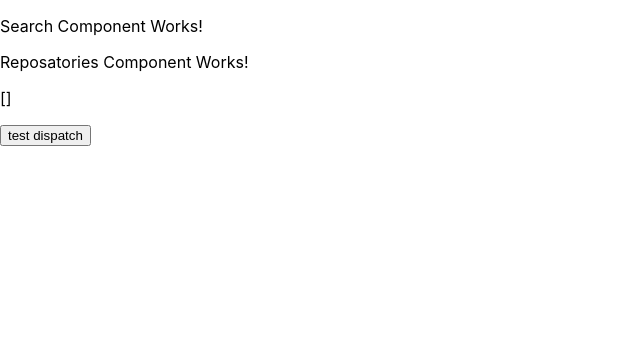
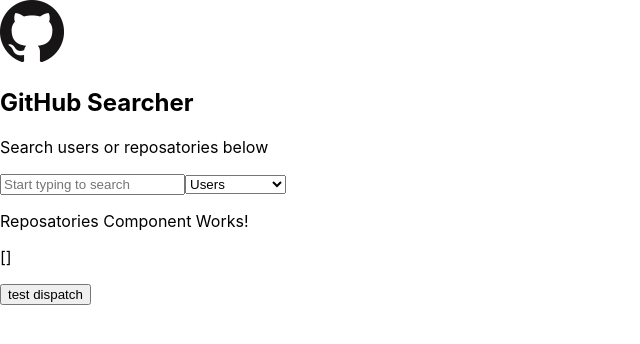
Before and after one commit to georgesamir21/github-search, a React (Create React App) app: page /repos in a window 1280 px wide. Shown: the top 344 px of the page, without its empty margins (0-640 px from the left). Built offline with nearby package versions, Linux system fonts and the light colour scheme.

Commit message:
create search component and connect it to redux store

```diff
--- a/package.json
+++ b/package.json
@@ -7,6 +7,7 @@
     "@testing-library/react": "^9.3.2",
     "@testing-library/user-event": "^7.1.2",
     "@types/jest": "^24.0.0",
+    "@types/lodash": "^4.14.161",
     "@types/node": "^12.0.0",
     "@types/react": "^16.9.0",
     "@types/react-dom": "^16.9.0",
@@ -15,6 +16,7 @@
     "@types/redux": "^3.6.0",
     "@types/redux-thunk": "^2.1.0",
     "axios": "^0.20.0",
+    "lodash": "^4.17.20",
     "react": "^16.13.1",
     "react-dom": "^16.13.1",
     "react-redux": "^7.2.1",
--- a/src/components/Repositories/Repositories.tsx
+++ b/src/components/Repositories/Repositories.tsx
@@ -1,10 +1,10 @@
 import React from 'react';
 import { connect, MapStateToProps, MapDispatchToProps } from 'react-redux';
-import { AppState } from '../../interfaces/AppState';
 import { ReposatoriesProps } from '../../interfaces/ReposatoreisProps';
 import { AnyAction, Dispatch } from 'redux';
 import { getRepos } from '../../store/actions/repos';
 import { ThunkAction, ThunkDispatch } from 'redux-thunk';
+import { AppState } from '../../store/store';
 
 const Repositories = (props: ReposatoriesProps) => (
   <div>
--- a/src/components/Search/Search.tsx
+++ b/src/components/Search/Search.tsx
@@ -1,15 +1,72 @@
 import React, { Component } from 'react';
+import { connect } from 'react-redux';
+import * as _ from 'lodash';
+import { AppState } from '../../store/store';
+import { ThunkDispatch } from 'redux-thunk';
+import { AnyAction } from 'redux';
+import { setFilter } from '../../store/actions/filter';
+class Search extends Component<Props> {
+  state = {
+    searchFilter: '',
+  };
 
-class Search extends Component {
+  selectChangeHandler = (e: any) => {
+    e.persist();
+  };
 
+  searchInputChangeHandler = (e: any) => {
+    e.persist();
+    this.props.onTextFilterChanged(e.target.value);
+  };
 
   render() {
     return (
       <div>
-        <p>Search Component Works!</p>
+        <div className="search-title">
+          <img src="github_logo.png" alt="GitHub Logo" />
+          <div>
+            <h2>GitHub Searcher</h2>
+            <p>Search users or reposatories below</p>
+          </div>
+        </div>
+        <div>
+          <input
+            onChange={this.searchInputChangeHandler}
+            type="text"
+            value={this.props.textFilter}
+            placeholder="Start typing to search"
+          />
+          <select onChange={this.selectChangeHandler}>
+            <option value="users">Users</option>
+            <option value="reposatories">Reposatories</option>
+          </select>
+        </div>
       </div>
     );
   }
 }
 
-export default Search;
+interface LinkedStateProps {
+  textFilter: string;
+}
+
+interface LinkedDispatchProps {
+  onTextFilterChanged: (input: string) => void;
+}
+
+type Props = LinkedStateProps & LinkedDispatchProps;
+
+const mapStateToProps = (state: AppState) => {
+  return {
+    textFilter: state.filter.textFilter,
+  };
+};
+
+const mapDispatchToProps = (dispatch: ThunkDispatch<any, any, AnyAction>) => {
+  return {
+    onTextFilterChanged: (textFilter: string) =>
+      dispatch(setFilter(textFilter)),
+  };
+};
+
+export default connect(mapStateToProps, mapDispatchToProps)(Search);
--- a/src/interfaces/AppState.tsx
+++ /dev/null
@@ -1,4 +0,0 @@
-export interface AppState {
-  reposatories: [],
-  users: []
-}
--- /dev/null
+++ b/src/store/actions/filter.tsx
@@ -0,0 +1,8 @@
+import { AnyAction } from 'redux';
+
+export const SET_FILTER = 'SET_FILTER';
+
+export const setFilter = (textFilter: string): AnyAction => ({
+  type: SET_FILTER,
+  textFilter,
+});
--- a/src/store/actions/repos.tsx
+++ b/src/store/actions/repos.tsx
@@ -2,7 +2,6 @@
 import axios from 'axios';
 import { baseApiUrl } from '../../environment/environment';
 import { ThunkAction } from 'redux-thunk';
-import { AppState } from '../../interfaces/AppState';
 export const GET_REPOS = 'GET_REPOS';
 
 const gotRepos = (repos: any) => {
--- /dev/null
+++ b/src/store/reducers/filterReducer.tsx
@@ -0,0 +1,20 @@
+import { AnyAction, Reducer } from 'redux';
+import { SET_FILTER } from '../actions/filter';
+
+const initialFilteState = {
+  textFilter: '',
+};
+
+const reducer: Reducer = (state = initialFilteState, action: AnyAction) => {
+  switch (action.type) {
+    case SET_FILTER:
+      return {
+        ...state,
+        textFilter: action.textFilter,
+      };
+    default:
+      return state;
+  }
+};
+
+export default reducer;
--- a/src/store/store.tsx
+++ b/src/store/store.tsx
@@ -2,11 +2,20 @@
 import thunk from 'redux-thunk';
 import usersReducer from './reducers/usersReducer';
 import reposReducer from './reducers/reposReducer';
+import filterReducer from './reducers/filterReducer';
 
-const store: Store = createStore(combineReducers({
+const reducer = combineReducers({
   users: usersReducer,
-  reposatories: reposReducer
-}), applyMiddleware(thunk));
+  reposatories: reposReducer,
+  filter: filterReducer,
+});
+
+export type AppState = ReturnType<typeof reducer>;
+
+const store: Store = createStore(
+  reducer,
+  applyMiddleware(thunk)
+);
 
 store.subscribe(() => console.log(store.getState()));
 
```
Also changed, not shown: public/github_logo.png (added), 1 other file (tests, documents, lock files or other folders).
